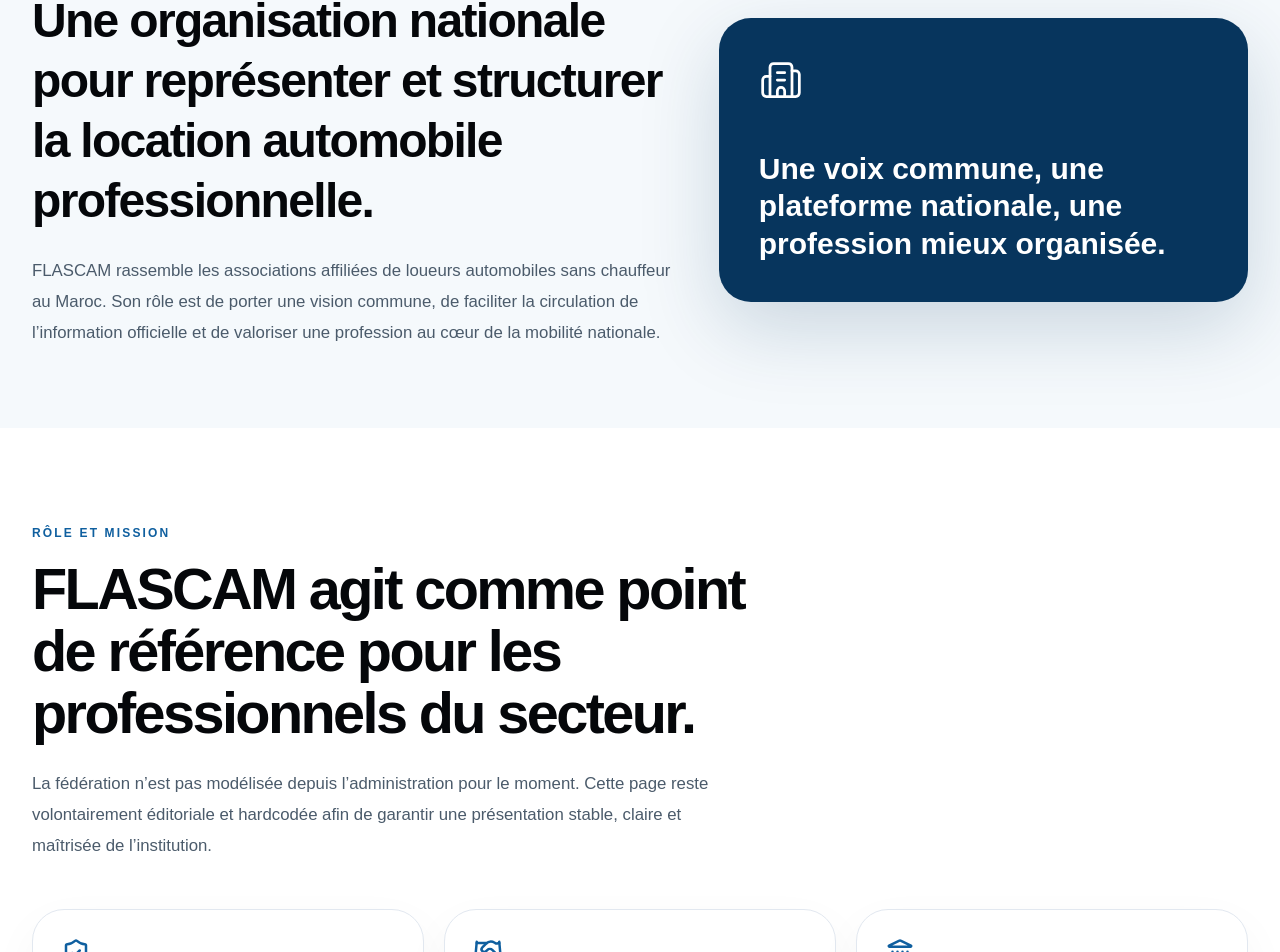
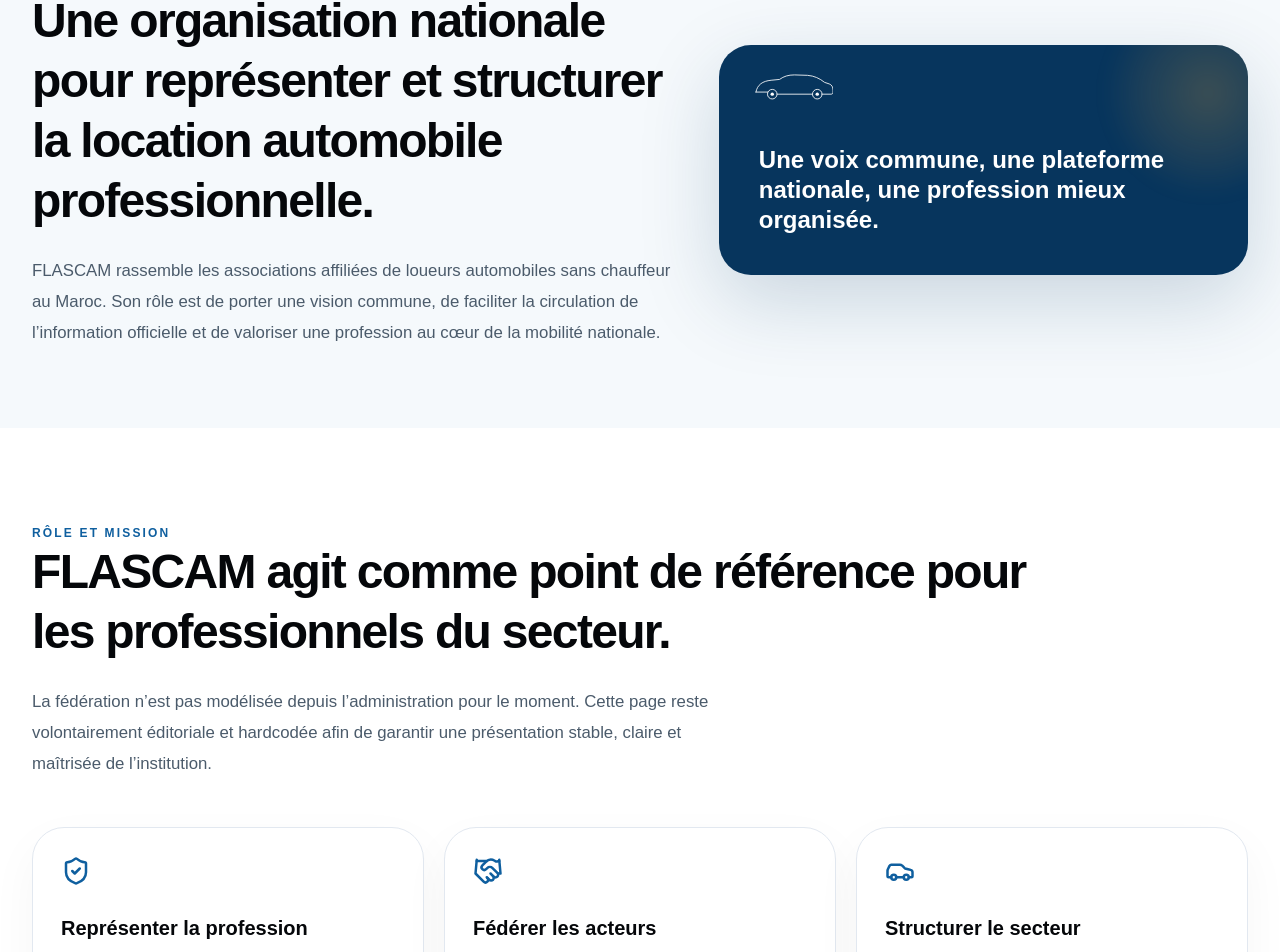
Before and after one commit to AxplifyServices/flascam_website, a Next.js app in the folder frontend/: page /la-federation in a window 1280 px wide. Shown: the part 254-1206 px from the top of the page. Built offline with nearby package versions, Linux system fonts and the light colour scheme.

Commit message:
Page fédération

```diff
--- a/frontend/src/app/globals.css
+++ b/frontend/src/app/globals.css
@@ -294,40 +294,86 @@
 }
 
 .interactive-card {
+  position: relative;
+  overflow: hidden;
+  cursor: pointer;
   transition:
-    transform 180ms ease,
-    box-shadow 180ms ease,
-    border-color 180ms ease,
-    background-color 180ms ease;
+    transform 220ms ease,
+    box-shadow 220ms ease,
+    border-color 220ms ease,
+    background-color 220ms ease;
+}
+
+.interactive-card::before {
+  content: "";
+  position: absolute;
+  inset: 0;
+  background:
+    radial-gradient(
+      circle at 20% 15%,
+      rgba(194, 145, 61, 0.14),
+      transparent 34%
+    );
+  opacity: 0;
+  transition: opacity 220ms ease;
+  pointer-events: none;
 }
 
 .interactive-card:hover,
 .interactive-card:focus-visible {
-  transform: translateY(-6px);
-  border-color: rgba(194, 145, 61, 0.45);
-  box-shadow: 0 22px 55px rgba(15, 23, 42, 0.1);
+  transform: translateY(-8px) scale(1.015);
+  border-color: rgba(194, 145, 61, 0.5);
+  box-shadow: 0 26px 65px rgba(15, 23, 42, 0.13);
+}
+
+.interactive-card:hover::before,
+.interactive-card:focus-visible::before {
+  opacity: 1;
 }
 
 .interactive-card:active {
-  transform: translateY(-2px) scale(0.99);
+  transform: translateY(-3px) scale(0.99);
 }
 
 .interactive-card-dark {
+  position: relative;
+  overflow: hidden;
+  cursor: pointer;
   transition:
-    transform 180ms ease,
-    box-shadow 180ms ease,
-    border-color 180ms ease,
-    background-color 180ms ease;
+    transform 220ms ease,
+    box-shadow 220ms ease,
+    border-color 220ms ease,
+    background-color 220ms ease;
+}
+
+.interactive-card-dark::before {
+  content: "";
+  position: absolute;
+  inset: 0;
+  background:
+    radial-gradient(
+      circle at 18% 12%,
+      rgba(194, 145, 61, 0.3),
+      transparent 38%
+    );
+  opacity: 0;
+  transition: opacity 220ms ease;
+  pointer-events: none;
 }
 
 .interactive-card-dark:hover,
 .interactive-card-dark:focus-visible {
-  transform: translateY(-6px);
-  border-color: rgba(255, 255, 255, 0.3);
-  background-color: rgba(255, 255, 255, 0.14);
-  box-shadow: 0 18px 42px rgba(0, 0, 0, 0.18);
+  transform: translateY(-8px) scale(1.025);
+  border-color: rgba(194, 145, 61, 0.65);
+  background-color: rgba(255, 255, 255, 0.16);
+  box-shadow: 0 24px 54px rgba(0, 0, 0, 0.22);
+}
+
+.interactive-card-dark:hover::before,
+.interactive-card-dark:focus-visible::before {
+  opacity: 1;
 }
 
 .interactive-card-dark:active {
-  transform: translateY(-2px) scale(0.99);
+  transform: translateY(-3px) scale(0.98);
 }
--- a/frontend/src/app/la-federation/page.tsx
+++ b/frontend/src/app/la-federation/page.tsx
@@ -6,9 +6,8 @@
 
 import {
   ArrowLeft,
-  Building2,
+  Car,
   Handshake,
-  Landmark,
   ShieldCheck,
 } from 'lucide-react';
 
@@ -49,12 +48,75 @@
       'Créer un cadre national de collaboration entre les associations affiliées, les professionnels et les partenaires.',
   },
   {
-    icon: Landmark,
+    icon: Car,
     title: 'Structurer le secteur',
     description:
       'Centraliser l’information officielle et accompagner la montée en qualité de la profession.',
   },
 ];
+
+function VehicleLineIcon() {
+  return (
+    <svg
+      viewBox="0 0 640 260"
+      className="h-auto w-full max-w-[72px] sm:max-w-[90px]"
+      fill="none"
+      aria-hidden="true"
+    >
+      <path
+        d="M92 164C102 111 139 86 200 80L260 74C290 52 323 42 365 42L459 45C506 49 544 66 580 95L613 106C631 112 640 128 640 150V165C640 174 635 179 626 179H561"
+        stroke="currentColor"
+        strokeWidth="6"
+        strokeLinecap="round"
+        strokeLinejoin="round"
+      />
+
+      <path
+        d="M92 164H176"
+        stroke="currentColor"
+        strokeWidth="6"
+        strokeLinecap="round"
+      />
+
+      <path
+        d="M243 179H493"
+        stroke="currentColor"
+        strokeWidth="6"
+        strokeLinecap="round"
+      />
+
+      <circle
+        cx="208"
+        cy="179"
+        r="34"
+        stroke="white"
+        strokeWidth="6"
+      />
+
+      <circle
+        cx="528"
+        cy="179"
+        r="34"
+        stroke="white"
+        strokeWidth="6"
+      />
+
+      <circle
+        cx="208"
+        cy="179"
+        r="12"
+        fill="currentColor"
+      />
+
+      <circle
+        cx="528"
+        cy="179"
+        r="12"
+        fill="currentColor"
+      />
+    </svg>
+  );
+}
 
 export default function FederationPage() {
   return (
@@ -90,8 +152,8 @@
     leading-tight
     tracking-[-0.035em]
     text-[var(--flascam-black)]
-    sm:text-4xl
-    lg:text-5xl
+    sm:text-[2.35rem]
+    lg:text-[3rem]
   "
 >
   Une organisation nationale pour représenter et structurer la
@@ -107,14 +169,35 @@
                 </p>
               </div>
 
-              <div className="rounded-[2rem] bg-[var(--flascam-blue-dark)] p-7 text-white shadow-[0_26px_80px_rgba(7,53,93,0.18)] sm:p-10">
-                <Building2
-                  size={44}
-                  strokeWidth={1.5}
-                  aria-hidden="true"
+<div
+  className="
+    relative
+    overflow-hidden
+    rounded-[2rem]
+    bg-[var(--flascam-blue-dark)]
+    p-7
+    text-white
+    shadow-[0_26px_80px_rgba(7,53,93,0.18)]
+    sm:p-10
+  "
+>
+  <div
+    className="
+      absolute
+      -right-16
+      -top-14
+      size-52
+      rounded-full
+      bg-[radial-gradient(circle,rgba(194,145,61,0.28)_0%,rgba(194,145,61,0.12)_42%,transparent_72%)]
+      blur-sm
+    "
   />
 
-<p className="mt-12 text-2xl font-extrabold leading-tight sm:text-3xl">
+<div className="relative -mt-4 -ml-4 flex justify-start text-[var(--flascam-gold)]">
+  <VehicleLineIcon />
+</div>
+
+  <p className="relative mt-10 text-xl font-extrabold leading-tight sm:text-2xl">
     Une voix commune, une plateforme nationale, une profession
     mieux organisée.
   </p>
@@ -125,12 +208,23 @@
 
         <section className="bg-white py-16 sm:py-24">
           <div className="site-container">
-            <div className="max-w-3xl">
+            <div className="max-w-5xl">
               <p className="section-eyebrow">
                 Rôle et mission
               </p>
 
-              <h2 className="section-title">
+<h2
+  className="
+    max-w-5xl
+    text-3xl
+    font-extrabold
+    leading-tight
+    tracking-[-0.035em]
+    text-[var(--flascam-black)]
+    sm:text-4xl
+    lg:text-[3rem]
+  "
+>
   FLASCAM agit comme point de référence pour les professionnels du
   secteur.
 </h2>
@@ -159,6 +253,7 @@
     shadow-[0_18px_50px_rgba(15,23,42,0.04)]
   "
 >
+  <div className="relative z-10">
     <pillar.icon
       size={30}
       className="text-[var(--flascam-blue)]"
@@ -172,6 +267,7 @@
     <p className="mt-4 text-sm leading-7 text-[var(--flascam-slate)]">
       {pillar.description}
     </p>
+  </div>
 </article>
               ))}
             </div>
--- a/frontend/src/app/page.tsx
+++ b/frontend/src/app/page.tsx
@@ -6,7 +6,6 @@
 
 import {
   ArrowRight,
-  Building2,
   Handshake,
   ShieldCheck,
 } from 'lucide-react';
@@ -34,11 +33,15 @@
   },
 };
 
-function VehicleLineIcon() {
+function VehicleLineIcon({
+  className = '',
+}: {
+  className?: string;
+}) {
   return (
     <svg
       viewBox="0 0 640 260"
-      className="h-auto w-full max-w-[520px]"
+      className={`h-auto w-full ${className}`}
       fill="none"
       aria-hidden="true"
     >
@@ -148,15 +151,15 @@
             "
           />
 
-          <div className="relative text-[var(--flascam-gold)]">
-            <VehicleLineIcon />
+<div className="relative -mt-5 -ml-5 flex justify-start text-[var(--flascam-gold)]">
+  <VehicleLineIcon className="max-w-[115px] sm:max-w-[140px]" />
 </div>
 
-          <p className="relative mt-10 max-w-md text-3xl font-extrabold leading-tight sm:text-4xl">
+<p className="relative mt-9 max-w-md text-2xl font-extrabold leading-tight sm:text-3xl">
   Une fédération nationale au service de la profession.
 </p>
 
-          <div className="relative mt-8 grid gap-3 sm:grid-cols-3">
+<div className="relative mt-8 grid gap-3 sm:grid-cols-2">
 {[
   {
     icon: ShieldCheck,
@@ -165,10 +168,6 @@
   {
     icon: Handshake,
     label: 'Fédérer',
-              },
-              {
-                icon: ShieldCheck,
-                label: 'Structurer',
   },
 ].map((item) => (
   <div
@@ -184,6 +183,7 @@
                   outline-none
                 "
               >
+<div className="relative z-10">
   <item.icon
     size={22}
     aria-hidden="true"
@@ -192,6 +192,7 @@
   <p className="mt-3 text-sm font-bold">
     {item.label}
   </p>
+</div>
               </div>
             ))}
           </div>
@@ -204,7 +205,16 @@
 
 <h1
   id="home-federation-title"
-            className="section-title"
+  className="
+    max-w-4xl
+    text-3xl
+    font-extrabold
+    leading-tight
+    tracking-[-0.035em]
+    text-[var(--flascam-black)]
+    sm:text-4xl
+    lg:text-[3.25rem]
+  "
 >
   La voix unifiée de la location automobile professionnelle au Maroc.
 </h1>
```
Also changed, not shown: frontend/tsconfig.json (+14 -6 lines). Lines whose indentation alone changed are shown as unchanged.
